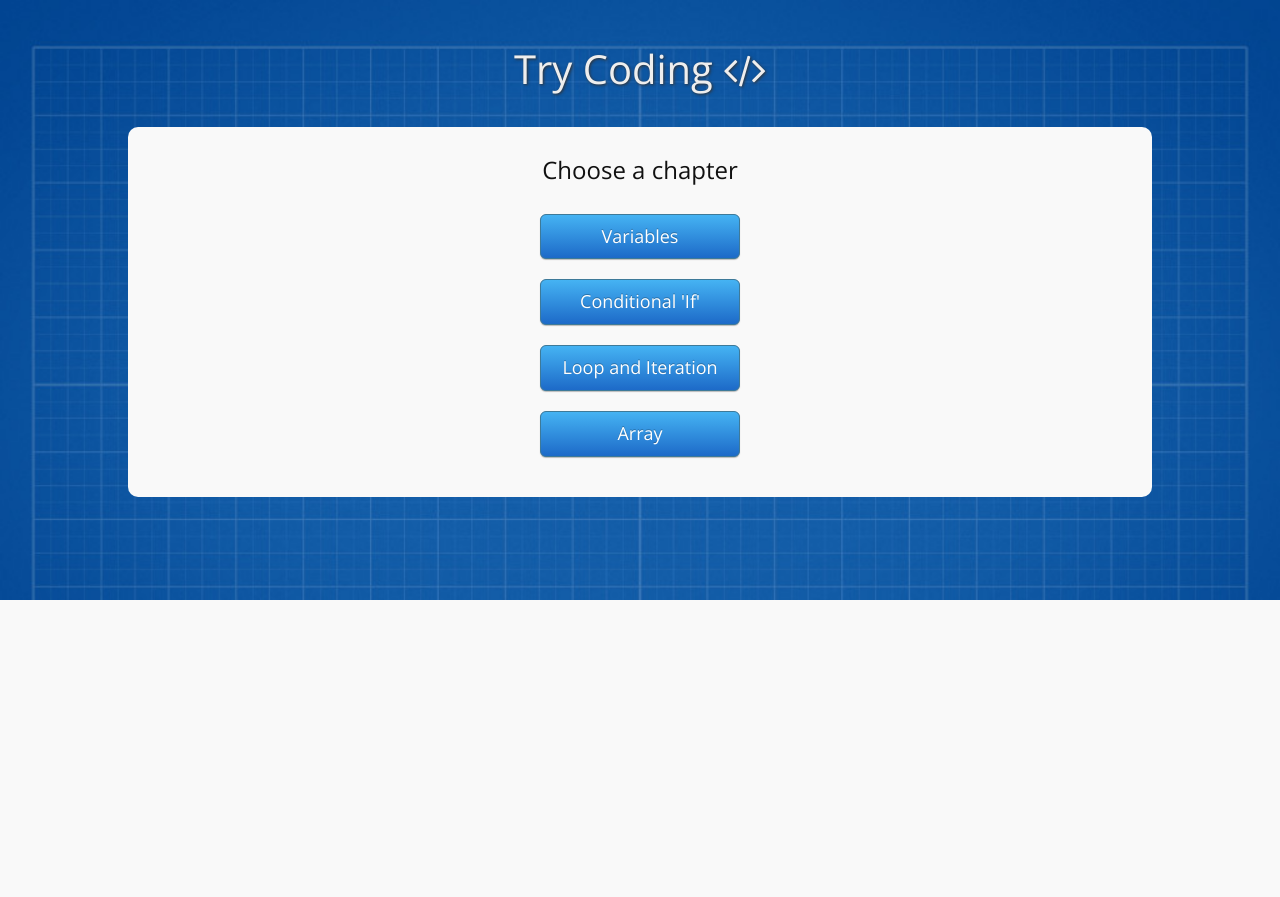
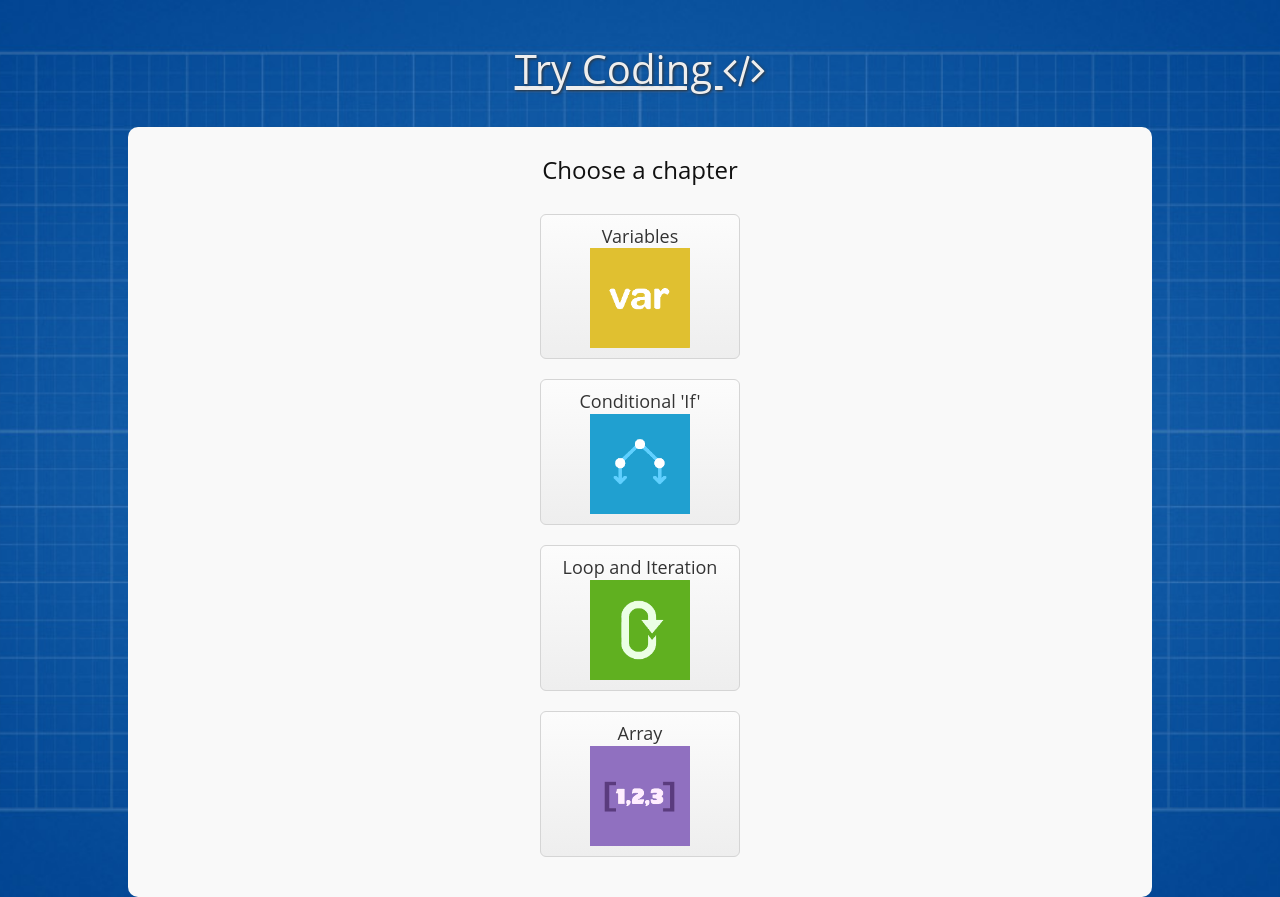
Before and after one commit to cupnoodle/trycoding, a plain HTML site: page index.html in a window 1280 px wide. Before the commit the page ends 800 px from the top, so only its background shows below. Drawn offline with nearby package versions, Linux system fonts and the light colour scheme.

Commit message:
Animated menu
animated menu

```diff
--- a/css/style.css
+++ b/css/style.css
@@ -1,4 +1,4 @@
-@import url(http://fonts.googleapis.com/css?family=Open+Sans:400,300,700);
+/*@import url(http://fonts.googleapis.com/css?family=Open+Sans:400,300,700);*/
 
 body{
   font-family: 'Open Sans', Arial, sans-serif;
@@ -47,8 +47,8 @@ a:active {
   color: #467fc6;
 }
 
-a.btn{
-  color:#FFF;
+a.btn-default{
+  color:#333;
 }
 
 .containar {
@@ -75,6 +75,11 @@ a.btn{
   font-size: 40px;
   color: #EEE;
   text-shadow: 1px 1px 3px #333;
+}
+
+.logo:hover{
+  cursor: pointer;
+  text-decoration: underline;
 }
 
 .content{
--- a/index.html
+++ b/index.html
@@ -19,10 +19,10 @@
     </div>
     <div class="content" style="text-align:center;">
       <h3> Choose a chapter </h3><br>
-        <a href="variables.html" class="btn btn-primary btn-lg" style="width:200px">Variables</a><br><br>
-        <a href="if.html" class="btn btn-primary btn-lg" style="width:200px">Conditional 'If'</a><br><br>
-        <a href="loop.html" class="btn btn-primary btn-lg" style="width:200px">Loop and Iteration</a><br><br>
-        <a href="array.html" class="btn btn-primary btn-lg" style="width:200px">Array</a><br><br>
+        <a href="variables.html" class="btn btn-default btn-lg" style="width:200px">Variables<br><img src="img/variable_static.gif" class="animated" width="100" height="100"></img></a><br><br>
+        <a href="if.html" class="btn btn-default btn-lg" style="width:200px">Conditional 'If'<br><img src="img/conditional_static.gif" class="animated" width="100" height="100"></img></a><br><br>
+        <a href="loop.html" class="btn btn-default btn-lg" style="width:200px">Loop and Iteration<br><img src="img/loop_static.gif" class="animated" width="100" height="100"></img></a><br><br>
+        <a href="array.html" class="btn btn-default btn-lg" style="width:200px">Array<br><img src="img/array_static.gif" class="animated" width="100" height="100"></img></a><br><br>
 
       </p>
 
@@ -33,6 +33,16 @@
   $(".logo").click(function(){
     window.location = "index.html";
   });
+
+  $(".animated").hover(function(){
+    var animate_src = $(this).attr("src");
+    animate_src = animate_src.replace("_static","");
+    $(this).attr("src", animate_src);
+  }, function(){
+    var static_src = $(this).attr("src");
+    static_src = static_src.replace(".gif", "_static.gif");
+    $(this).attr("src", static_src);
+  });
   </script>
 </body>
 </html>
```
Also changed, not shown: img/array.gif (added), img/array_static.gif (added), img/conditional.gif (added), img/conditional_static.gif (added), img/loop.gif (added), img/loop_static.gif (added), img/variable.gif (added), img/variable_static.gif (added).
